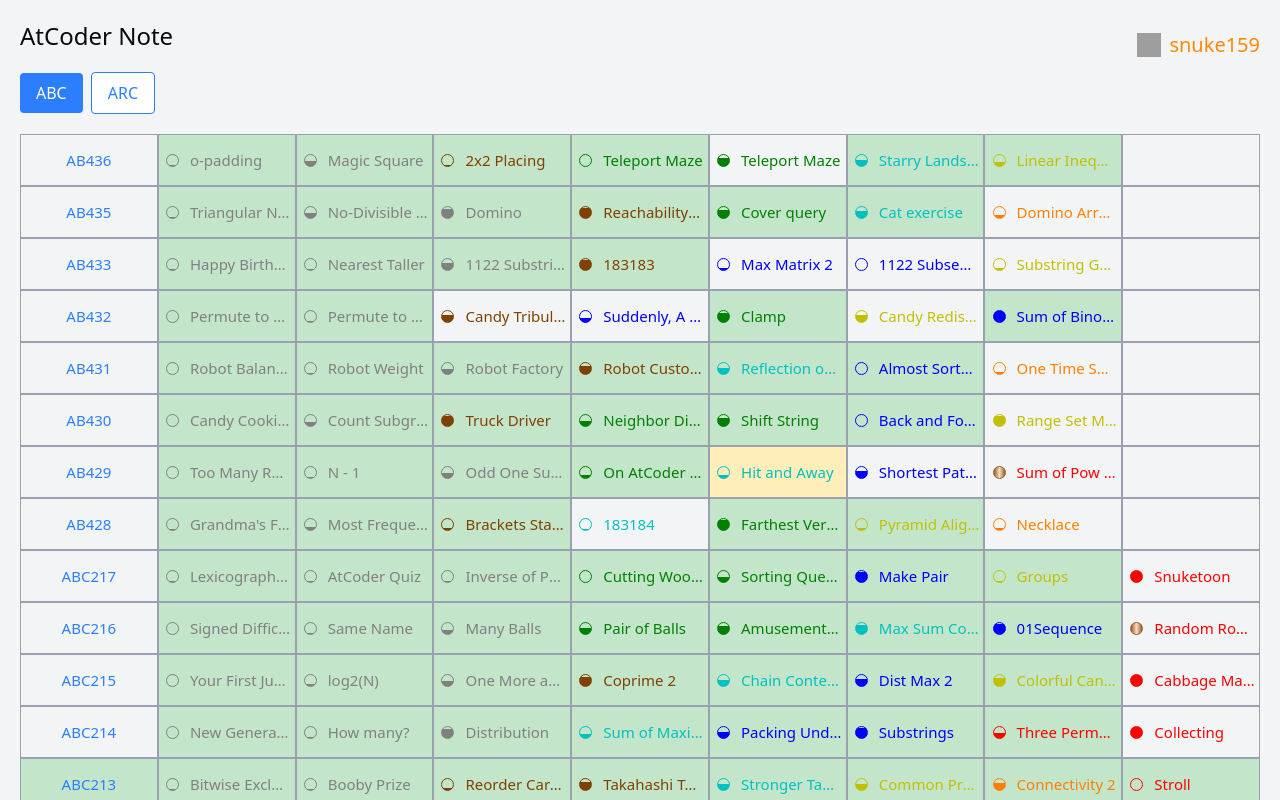
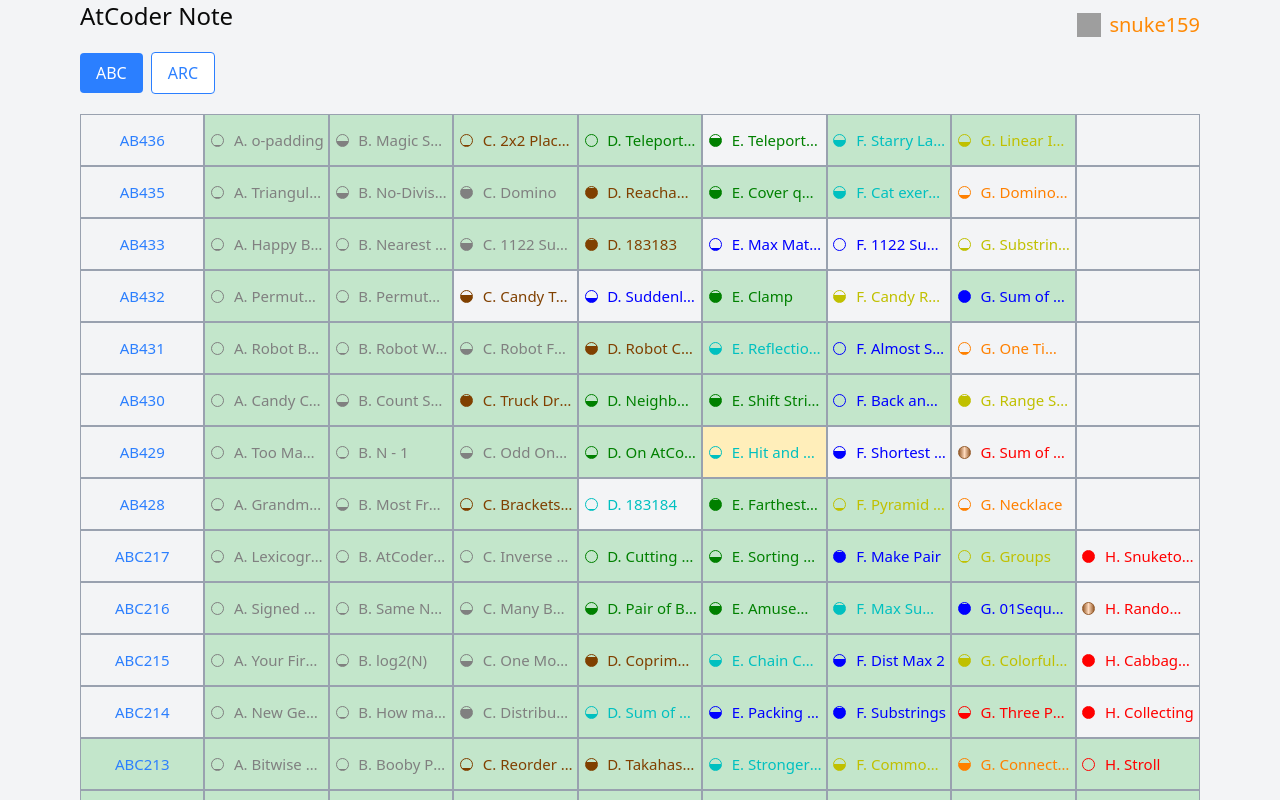
Before and after one commit to tungduong150105/atcoder-problems, a React (Vite) app: page / in a window 1280 px wide. Shown: the top 800 px of the page. Built offline with nearby package versions, Linux system fonts and the light colour scheme; grey boxes are pictures that could not be loaded.

Commit message:
update UI

```diff
--- a/src/App.tsx
+++ b/src/App.tsx
@@ -4,11 +4,11 @@
 import { ABC_DATA, ARC_DATA } from "./data/data";
 
 function App() {
-  const [cuerrentContest, setCurrentContest] = useState<string>("ABC");
+  const [currentContest, setCurrentContest] = useState<string>("ABC");
 
   return (
     <>
-      <div className="w-full bg-gray-100 p-5">
+      <div className="w-full bg-gray-100 px-20">
         <div className="flex flex-row items-center justify-between">
           <div className="text-2xl font-light mb-5">AtCoder Note</div>
           <div className="text-xl font-normal text-orange-400">
@@ -23,7 +23,7 @@
         <div className="pb-5">
           <button
             className={`px-4 py-2 mr-2 rounded ${
-              cuerrentContest === "ABC"
+              currentContest === "ABC"
                 ? "bg-blue-500 text-white"
                 : "bg-white text-blue-500 border border-blue-500"
             }`}
@@ -33,7 +33,7 @@
           </button>
           <button
             className={`px-4 py-2 rounded ${
-              cuerrentContest === "ARC"
+              currentContest === "ARC"
                 ? "bg-blue-500 text-white"
                 : "bg-white text-blue-500 border border-blue-500"
             }`}
@@ -43,7 +43,7 @@
           </button>
         </div>
         <div className="flex flex-col items-center min-h-screen">
-          {cuerrentContest === "ABC" ? ABC_DATA?.map((value, index) => (
+          {currentContest === "ABC" ? ABC_DATA?.map((value, index) => (
             <ListProblems problems={value} key={index} />
           )) : ARC_DATA?.map((value, index) => (
             <ListProblems problems={value} key={index} />
--- a/src/components/ListProblems.tsx
+++ b/src/components/ListProblems.tsx
@@ -43,7 +43,7 @@
             className="col-span-1 border-[0.5px] border-gray-400"
             key={index}
           >
-            <ProblemCard value={problem} />
+            <ProblemCard value={problem} idx={index}/>
           </div>
         ))}
       </div>
--- a/src/components/ProblemCard.tsx
+++ b/src/components/ProblemCard.tsx
@@ -2,9 +2,10 @@
 
 interface ProblemProp {
   value: Problem;
+  idx: number;
 }
 
-export default function ProblemCard({ value }: ProblemProp) {
+export default function ProblemCard({ value, idx }: ProblemProp) {
 
   if (!value.title) {
     return (
@@ -93,7 +94,7 @@
           target={value.link ? "_blank" : undefined}
           rel={value.link ? "noopener noreferrer" : undefined}
         >
-          {value.title}
+            {String.fromCharCode(idx + 'A'.charCodeAt(0))}. {value.title}
         </a>
       </div>
     </>
```
